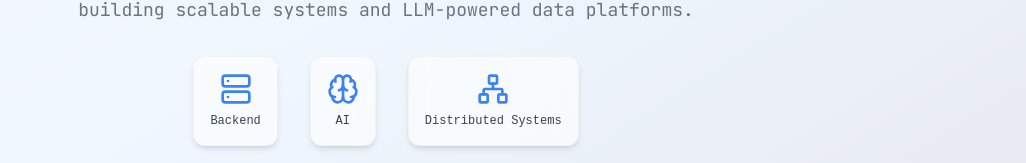
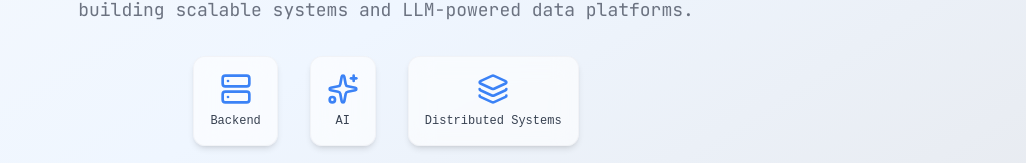
Before and after one commit to sxcluzive/portfolio-frontend, a React (Vite) app: page / in a window 1280 px wide. Shown: the part 380-543 px from the top of the page, without its empty margins (254-1280 px from the left). Built offline with nearby package versions, Linux system fonts and the light colour scheme.

Commit message:
style: change AI and Distributed Systems icons to classier Sparkles and Layers

```diff
--- a/src/components/DeveloperHeroSection.tsx
+++ b/src/components/DeveloperHeroSection.tsx
@@ -1,5 +1,5 @@
 import { motion } from 'framer-motion';
-import { Terminal, Server, Brain, Network } from 'lucide-react';
+import { Terminal, Server, Sparkles, Layers } from 'lucide-react';
 import { portfolioData } from '../data/portfolio-data';
 
 const DeveloperHeroSection = () => {
@@ -64,11 +64,11 @@ const DeveloperHeroSection = () => {
               <span className="text-xs text-[var(--matrix)] font-mono">Backend</span>
             </div>
             <div className="flex flex-col items-center space-y-2 bg-[var(--terminal-gray)] border border-[var(--terminal-border)] rounded-xl p-4 shadow-md backdrop-blur-md hover:scale-105 transition-transform">
-              <Brain size={32} className="text-[var(--matrix)] drop-shadow-glow" />
+              <Sparkles size={32} className="text-[var(--matrix)] drop-shadow-glow" />
               <span className="text-xs text-[var(--matrix)] font-mono">AI</span>
             </div>
             <div className="flex flex-col items-center space-y-2 bg-[var(--terminal-gray)] border border-[var(--terminal-border)] rounded-xl p-4 shadow-md backdrop-blur-md hover:scale-105 transition-transform">
-              <Network size={32} className="text-[var(--matrix)] drop-shadow-glow" />
+              <Layers size={32} className="text-[var(--matrix)] drop-shadow-glow" />
               <span className="text-xs text-[var(--matrix)] font-mono">Distributed Systems</span>
             </div>
           </motion.div>
--- a/src/components/HeroSection.tsx
+++ b/src/components/HeroSection.tsx
@@ -1,5 +1,5 @@
 import { motion } from 'framer-motion';
-import { Server, Brain, Network } from 'lucide-react';
+import { Server, Sparkles, Layers } from 'lucide-react';
 import { portfolioData } from '../data/portfolio-data';
 
 const scrollToSection = (target: string) => {
@@ -65,11 +65,11 @@ export default function HeroSection() {
               <span className="text-xs text-gray-700 dark:text-gray-200 font-mono">Backend</span>
             </div>
             <div className="flex flex-col items-center space-y-2 bg-white/60 dark:bg-gray-900/40 border border-gray-200/40 dark:border-gray-800/40 rounded-xl p-4 shadow-md backdrop-blur-md hover:scale-105 transition-transform">
-              <Brain size={32} className="text-blue-500" />
+              <Sparkles size={32} className="text-blue-500" />
               <span className="text-xs text-gray-700 dark:text-gray-200 font-mono">AI</span>
             </div>
             <div className="flex flex-col items-center space-y-2 bg-white/60 dark:bg-gray-900/40 border border-gray-200/40 dark:border-gray-800/40 rounded-xl p-4 shadow-md backdrop-blur-md hover:scale-105 transition-transform">
-              <Network size={32} className="text-blue-500" />
+              <Layers size={32} className="text-blue-500" />
               <span className="text-xs text-gray-700 dark:text-gray-200 font-mono">Distributed Systems</span>
             </div>
           </motion.div>
```
